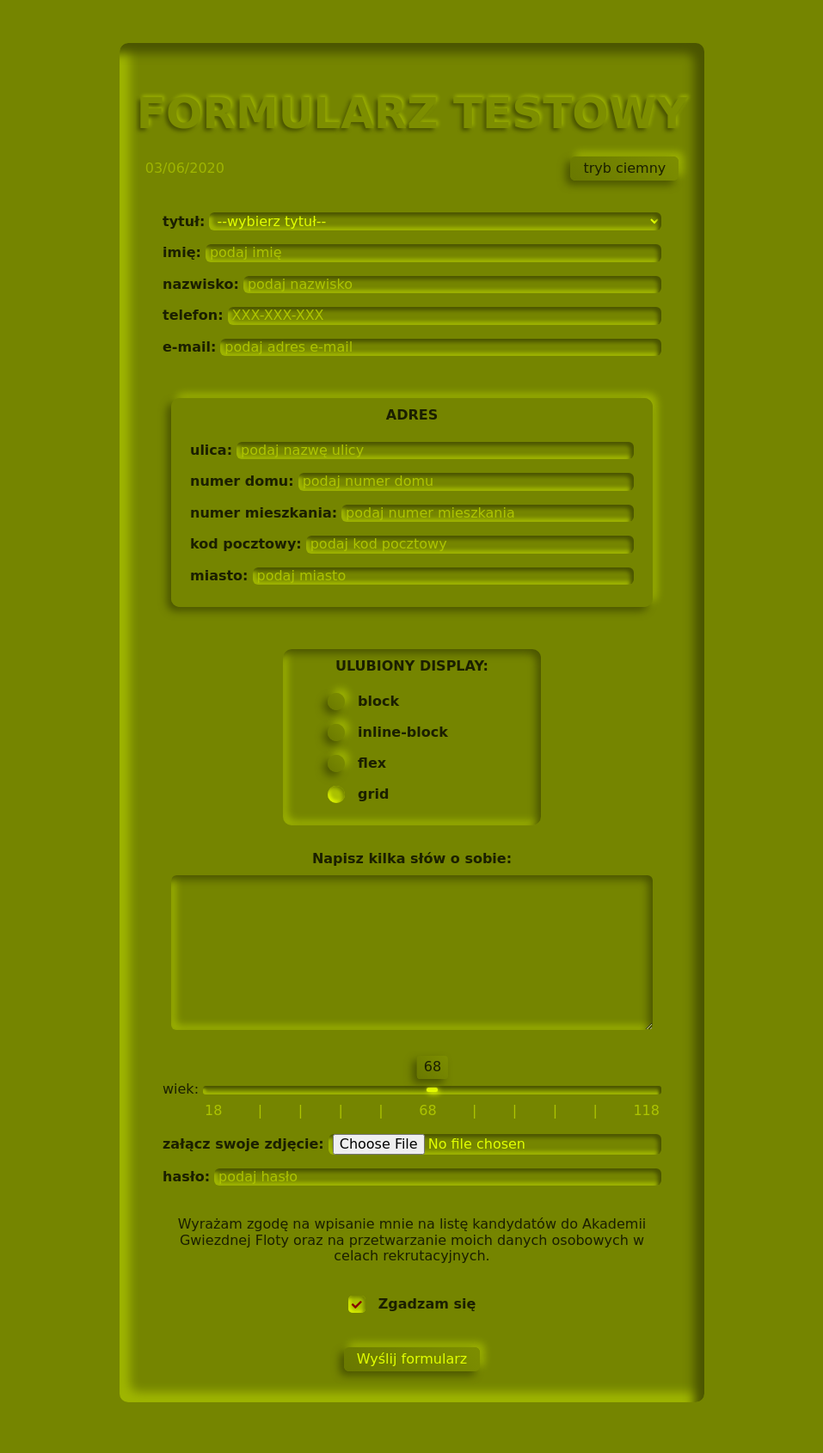
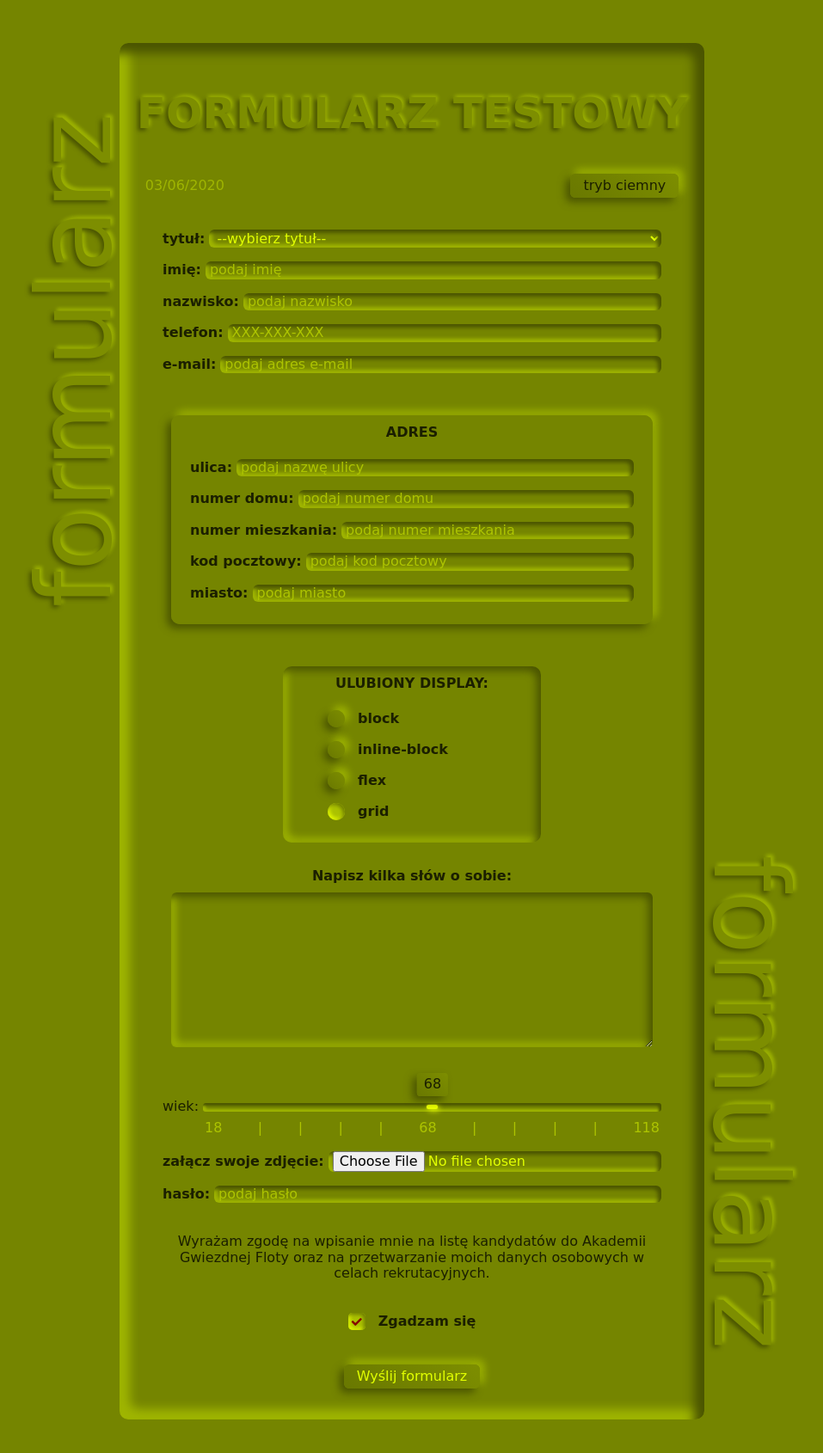
Before and after one commit to dorotapindur/forms-practice, a website: page index.html in a window 1280 px wide. Shown: the whole page at 86% size, without its empty margins (161-1118 px from the left). Drawn offline with Linux system fonts and the light colour scheme; a web font is replaced by a local one.

Commit message:
embellishments moved to main

```diff
--- a/index.html
+++ b/index.html
@@ -12,9 +12,9 @@
 
 
 <body>
-  <div class="embellishment embellishment--left">formularz</div>
-  <div class="embellishment embellishment--right">formularz</div>
   <main>
+    <div class="embellishment embellishment--left">formularz</div>
+    <div class="embellishment embellishment--right">formularz</div>
     <h1 class="main-header">formularz testowy</h1>
     <div class="date-and-mode">
       <p id="output" class="current-date"></p>
--- a/style.scss
+++ b/style.scss
@@ -31,7 +31,6 @@ body {
   padding: 0;
   margin: 0;
   font-family: 'Baloo Chettan 2', cursive;
-  position: relative;
 }
 
 .embellishment {
@@ -40,14 +39,14 @@ body {
   position: absolute;
   &--left {
       top: 300px;
-      left: 300px;
+      left: -340px;
       transform: rotate(-90deg);
       text-shadow:  -3px -3px 5px var(--shadow),
                    3px 3px 4px var(--light);
   }
   &--right {
       bottom: 300px;
-      right: 300px;
+      right: -340px;
       transform: rotate(90deg);
       text-shadow:  3px 3px 5px var(--shadow),
                    -3px -3px 4px var(--light);
@@ -76,7 +75,7 @@ main {
   color: var(--gradient-from);
   text-shadow:  -3px 3px 4px var(--shadow),
                2px -2px 4px var(--light);
-  margin-bottom: 0;
+  margin-bottom: 20px;
 }
 .practice-header {
   color: var(--label);
```
Also changed, not shown: style.css.
